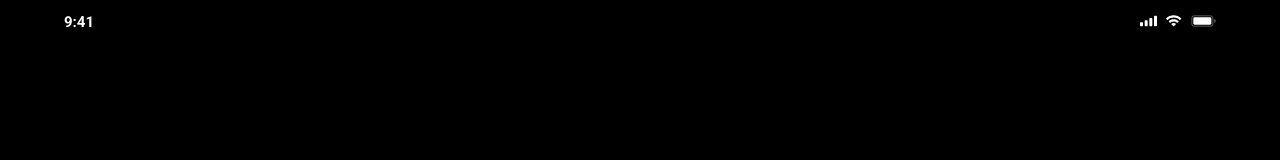
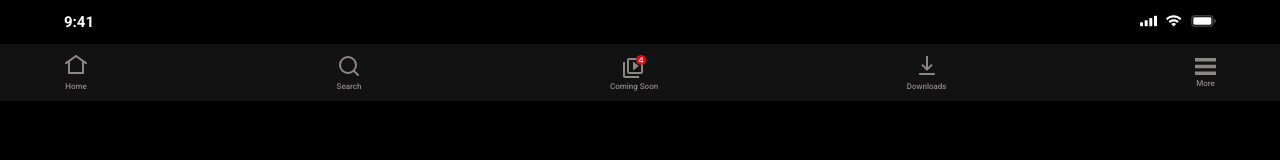
Before and after one commit to markbrdev/maratona-clonando-a-netflix, a plain HTML site: page index.html in a window 1280 px wide. Drawn offline with Linux system fonts and the light colour scheme.

Commit message:
feat: bottom navbar

```diff
--- a/index.html
+++ b/index.html
@@ -16,5 +16,29 @@
             <img src="./assets/icons/battery.svg" alt="Bateria">
         </div>
     </div>
+    <div class="bottom-navbar__background">
+    <div class="bottom-navbar">
+            <div class="bottom-navbar__icon">
+                <img src="./assets/icons/home.svg" alt="Home">
+                <p class="bottom-navbar__text">Home</p>
+            </div>
+            <div class="bottom-navbar__icon">
+                <img src="./assets/icons/search.svg" alt="Pesquisa">
+                <p class="bottom-navbar__text">Search</p>
+            </div>
+            <div class="bottom-navbar__icon">
+                <img src="./assets/icons/coming-soon.svg" alt="Em Breve">
+                <p class="bottom-navbar__text">Coming Soon</p>
+            </div>
+            <div class="bottom-navbar__icon">
+                <img src="./assets/icons/downloads.svg" alt="Downloads">
+                <p class="bottom-navbar__text">Downloads</p>
+            </div>
+            <div class="bottom-navbar__icon">
+                <img src="./assets/icons/more.svg" alt="Mais">
+                <p class="bottom-navbar__text">More</p>
+            </div>
+        </div>
+    </div>
 </body>
 </html>
--- /dev/null
+++ b/styles/components/bottom-navbar.css
@@ -0,0 +1,28 @@
+.bottom-navbar {
+    display: flex;
+    align-items: center;
+    justify-content: space-between;
+    width: 90%;
+    margin: 0 auto;
+
+}
+
+.bottom-navbar__background {
+    background-color: #121212;
+    padding-top: 10px;
+    padding-bottom: 10px;
+}
+
+.bottom-navbar__icon {
+    text-align: center;
+}
+
+.bottom-navbar__text {
+    color:#8C8787;
+    font-size: 8px;
+    font-style: normal;
+    font-weight: 500;
+    text-align: center;
+    margin-top: 2px;
+
+}
--- a/styles/pages/index.css
+++ b/styles/pages/index.css
@@ -1,2 +1,3 @@
 @import '../utils/index.css';
 @import '../components/status-bar.css';
+@import '../components/bottom-navbar.css';
```
Also changed, not shown: assets/icons/coming-soon.svg (added), assets/icons/downloads.svg (added), assets/icons/home.svg (added), assets/icons/more.svg (added), assets/icons/search.svg (added).
